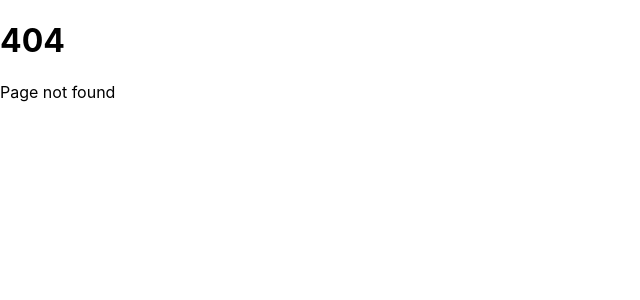
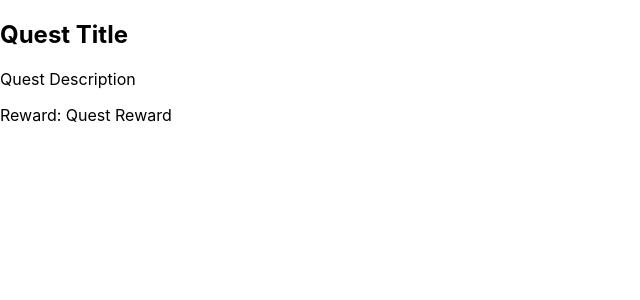
Before and after one commit to KRYPTOSPHERE-SUI-Hackathon/suiquest, a React (Create React App) app in the folder front/: page /quest in a window 1280 px wide. Before the commit this address led to /404. Shown: the top 300 px of the page, without its empty margins (0-640 px from the left). Built offline with nearby package versions, Linux system fonts and the light colour scheme.

Commit message:
Setup quest

```diff
--- a/front/src/App.js
+++ b/front/src/App.js
@@ -1,12 +1,14 @@
 import { BrowserRouter, Navigate, Route, Routes } from 'react-router-dom';
 import Home from './pages/Home/Home'
 import Page404 from './pages/404/404';
+import Quest from './pages/Quest/Quest';
 
 function App({ code }) {
   return (
     <BrowserRouter>
       <Routes>
         <Route path="/" element={<Home />} />
+        <Route path='/quest' element={<Quest title="Quest Title" description="Quest Description" reward="Quest Reward" />} />
         <Route path="404" element={<Page404 />} />
         <Route path="*" element={<Navigate to="/404" />} />
       </Routes>
--- /dev/null
+++ b/front/src/pages/Quest/Quest.js
@@ -0,0 +1,13 @@
+import styles from './Quest.module.css';
+
+const Quest = ({ title, description, reward }) => {
+    return (
+        <div>
+            <h2>{title}</h2>
+            <p>{description}</p>
+            <p>Reward: {reward}</p>
+        </div>
+    );
+};
+
+export default Quest;
```
Also changed, not shown: front/src/pages/Quest/Quest.module.css (added).
